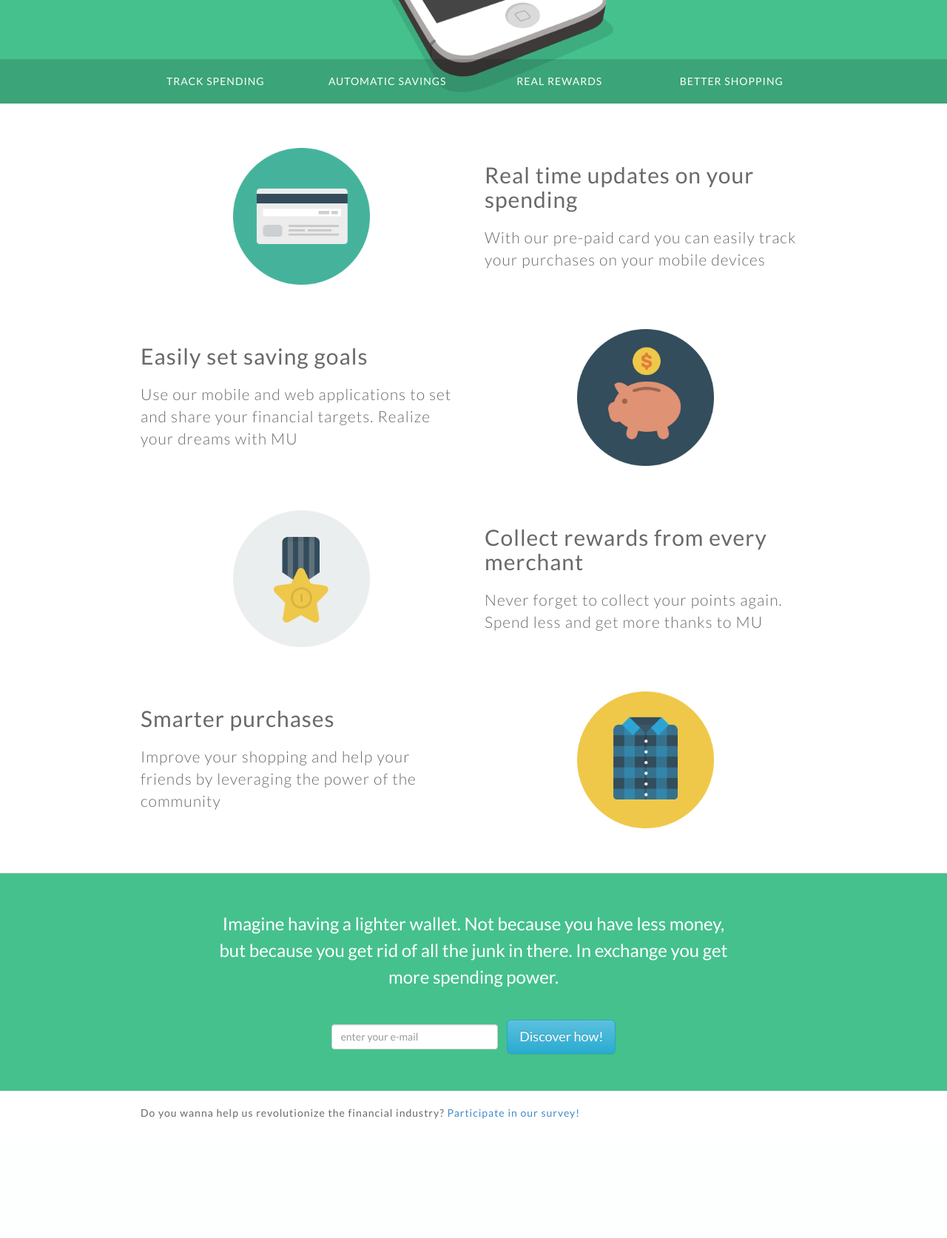
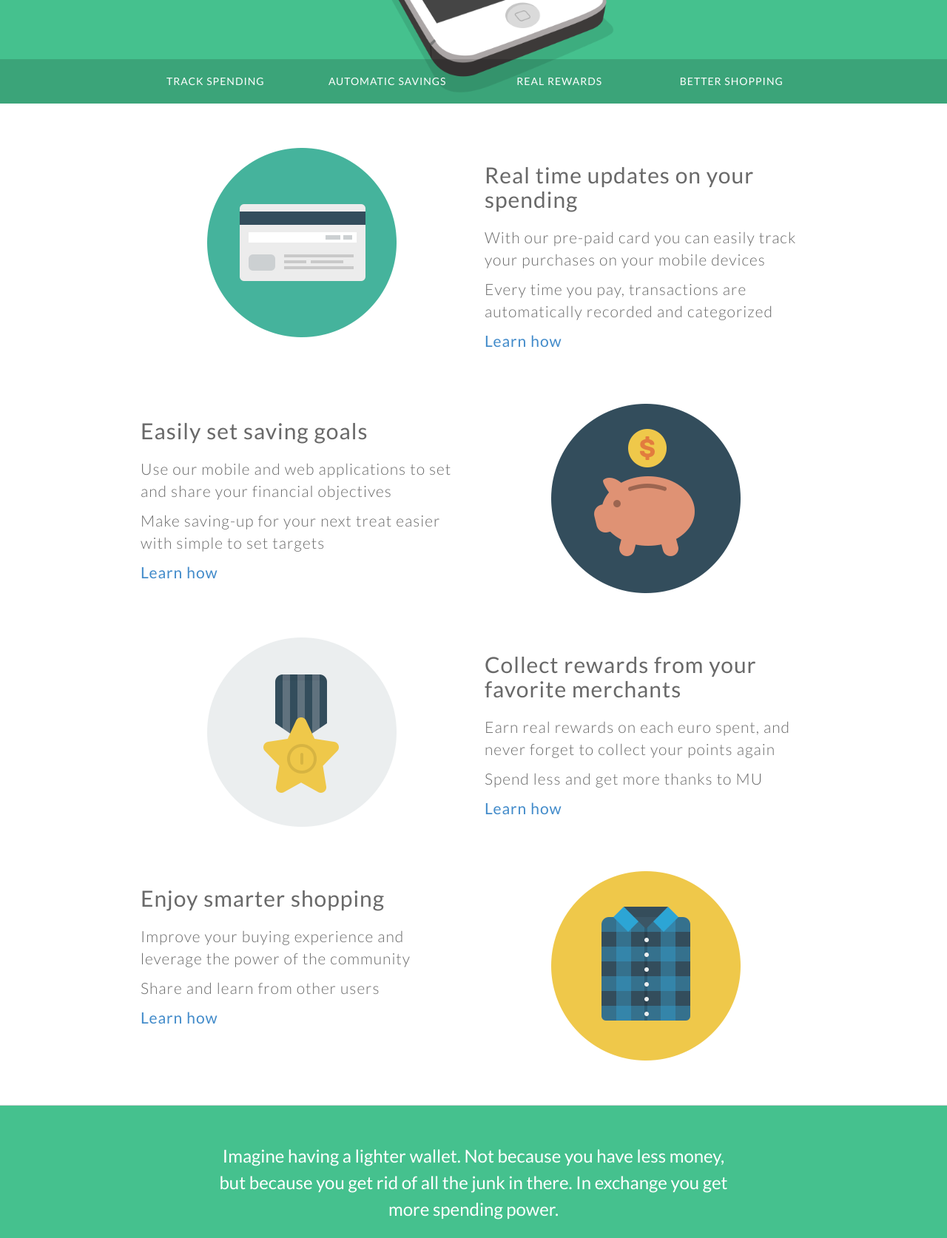
Before and after one commit to kendall80/mu-landing-design, a PHP site: page / in a window 1280 px wide. Shown: the part 450-2124 px from the top of the page at 74% size. Before the commit the page ends 1963 px from the top, so only its background shows below. Run offline with PHP 8.4, Linux system fonts and the light colour scheme; some libraries are stand-ins or nearby versions.

Commit message:
change text and layout to ecosystem

```diff
--- a/css/my-styles.css
+++ b/css/my-styles.css
@@ -163,13 +163,17 @@ h1 {
 .ft-icon {
 	float: none;
 	margin: 0 auto;
-	height: 185px;
+	text-align: center;
 }
 
 .ft-text {
 	font-size: 21px;
 	font-weight: 300;
 	padding-top: 10px;
+}
+
+.ft-text a {
+	font-weight: 400;
 }
 
 /* Final Claim
--- a/index.html
+++ b/index.html
@@ -81,7 +81,7 @@
 
         <!-- End Hero -->
 
-        <!-- Content -->
+        <!-- Ecosystem -->
 
         <section class="ecosystem">
           <div class="content">
@@ -92,14 +92,22 @@
               </div>
               <div class="col-sm-6">
                 <h2>Real time updates on your spending</h2>
-                <p class="ft-text">With our pre-paid card you can easily track your purchases on your mobile devices</p>
+                <div class="ft-text">
+                  <p>With our pre-paid card you can easily track your purchases on your mobile devices</p>
+                  <p>Every time you pay, transactions are automatically recorded and categorized</p>
+                  <p><a href="#">Learn how</a></p>
+                </div>
               </div>
             </div>
 
             <div class="row">
               <div class="col-sm-6">
                 <h2>Easily set saving goals</h2>
-                <p class="ft-text">Use our mobile and web applications to set and share your financial targets. Realize your dreams with MU</p>
+                <div class="ft-text">
+                  <p>Use our mobile and web applications to set and share your financial objectives</p>
+                  <p>Make saving-up for your next treat easier with simple to set targets</p>
+                  <p><a href="#">Learn how</a></p>
+                </div>
               </div>
               <div class="col-sm-6">
                 <img class="img-responsive ft-icon" src="public/img/icons/money-saving.png">
@@ -111,21 +119,28 @@
                 <img class="img-responsive ft-icon" src="public/img/icons/medal.png">
               </div>
               <div class="col-sm-6">
-                <h2>Collect rewards from every merchant</h2>
-                <p class="ft-text">Never forget to collect your points again. Spend less and get more thanks to MU</p>
+                <h2>Collect rewards from your favorite merchants</h2>
+                <div class="ft-text">
+                  <p>Earn real rewards on each euro spent, and never forget to collect your points again</p>
+                  <p>Spend less and get more thanks to MU</p>
+                  <p><a href="#">Learn how</a></p>
+                </div>
               </div>
             </div>
 
             <div class="row">
               <div class="col-sm-6">
-                <h2>Smarter purchases</h2>
-                <p class="ft-text">Improve your shopping and help your friends by leveraging the power of the community</p>
+                <h2>Enjoy smarter shopping</h2>
+                <div class="ft-text">
+                  <p>Improve your buying experience and leverage the power of the community</p>
+                  <p>Share and learn from other users</p>
+                  <p><a href="#">Learn how</a></p>
+                </div>
               </div>
               <div class="col-sm-6">
                 <img class="img-responsive ft-icon" src="public/img/icons/shirt.png">
               </div>
             </div>
-
 
           </div>
         </section>
@@ -145,7 +160,7 @@
           </div>
         </section>
 
-        <!-- End Content -->
+        <!-- End Ecosystem -->
 
         <!-- Footer -->
         <section class="footer">
```
